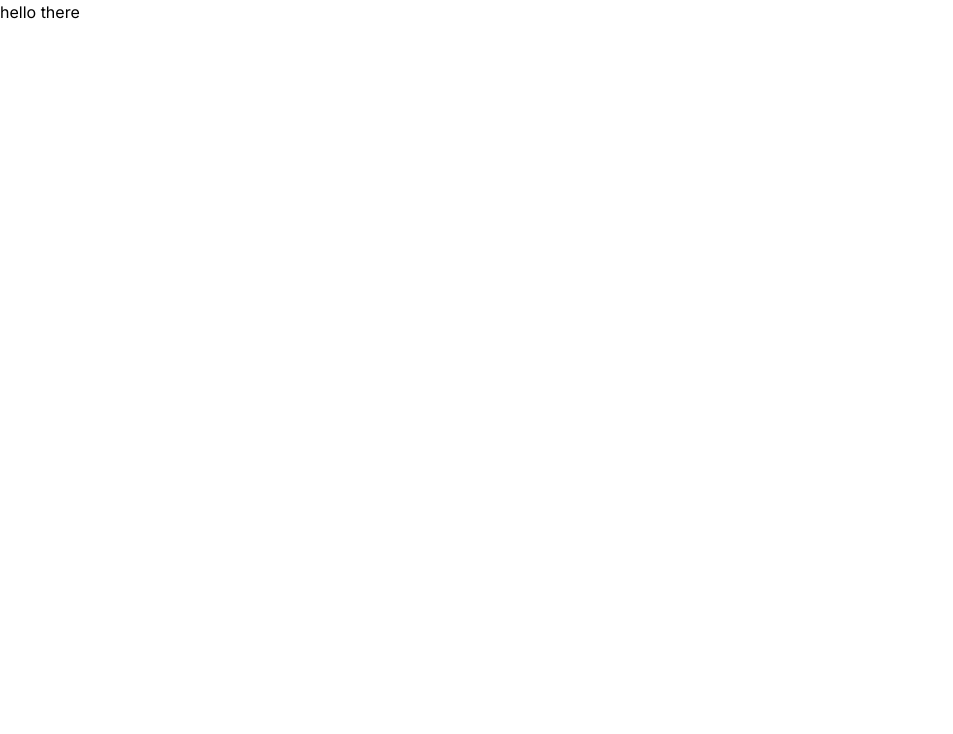
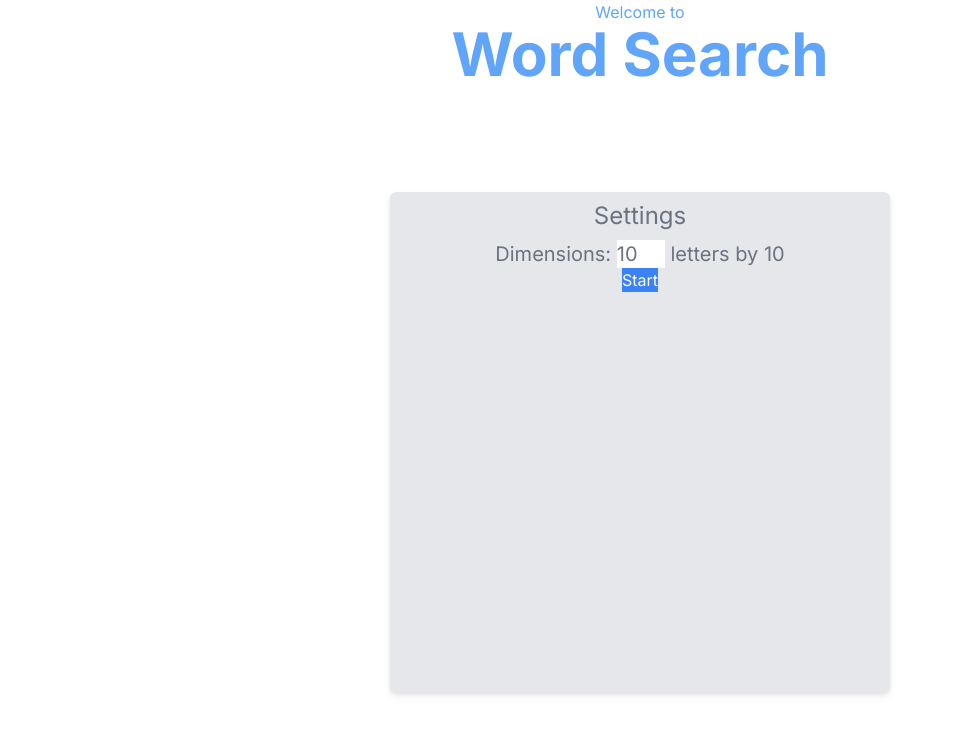
Before and after one commit to Zero2Hero123/word-search-app, a Next.js app: page / in a window 1280 px wide. Shown: the top 734 px of the page, without its empty margins (0-953 px from the left). Built offline with nearby package versions, Linux system fonts and the light colour scheme.

Commit message:
add settings dashboard to home page; add header to home page

```diff
--- a/src/app/layout.tsx
+++ b/src/app/layout.tsx
@@ -16,7 +16,7 @@ export default function RootLayout({
 }) {
   return (
     <html lang="en">
-      <body className={inter.className}>{children}</body>
+      <body className={inter.className + " h-screen flex flex-col justify-center"}>{children}</body>
     </html>
   )
 }
--- a/src/app/page.tsx
+++ b/src/app/page.tsx
@@ -1,9 +1,39 @@
+'use client'
+
+import Link from "next/link";
+
+import { useEffect, useState } from "react"
+export default function Home() {
+
+  const [length,setLength] = useState<number>(10);
+
+  async function getData(){
+    // get data here
+  }
+
+  useEffect(() => {
+    getData()
+  })
+
+  return (
+    <>
+      <header >
+        <p className="text-center text-blue-400">Welcome to</p>
+        <h1 className="text-center text-6xl text-blue-400 font-bold">Word Search</h1>
+      </header>
+      <main className="grow flex justify-center items-center">
+        <div className="flex flex-col justify-start items-center bg-gray-200 drop-shadow-md rounded-md w-[500px] h-[500px] px-5">
+          <p className='text-2xl py-2 text-gray-500 text-center'>Settings</p>
+
+          <p className="text-gray-500 text-xl">Dimensions: <input className='w-12' onChange={(e) => setLength(e.target.valueAsNumber)} type="number" min='8' max='12' value={length}/> letters by {length}</p>
 
 
-export default function Home() {
-  return (
-    <main className="">
-      <h1>hello there</h1>
-    </main>
+
+          <Link href='/game'>
+            <button className="bg-blue-500 text-white">Start</button>
+          </Link>
+        </div>
+      </main>
+    </>
   )
 }
```
